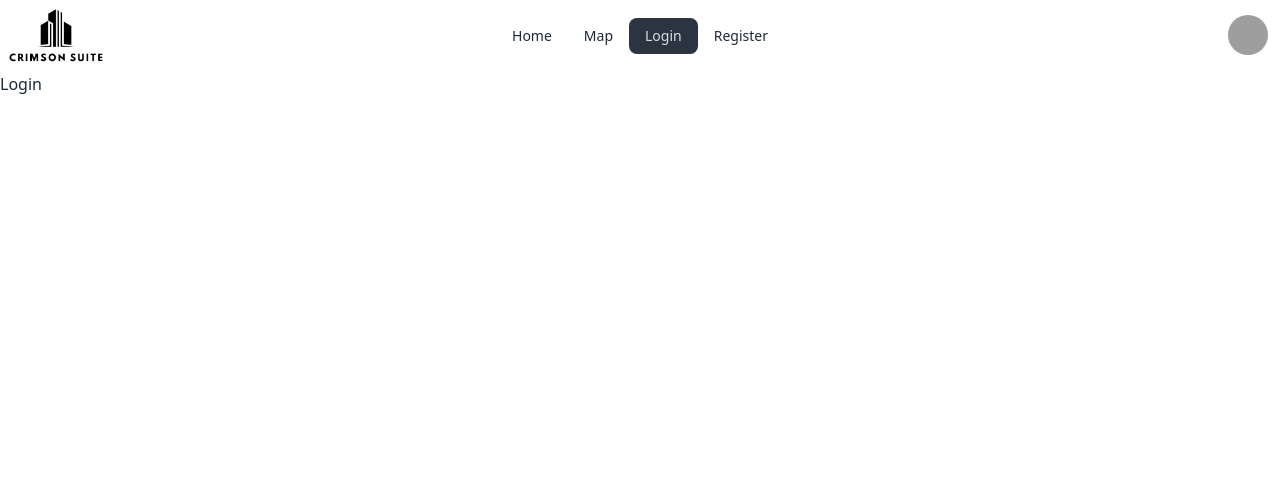
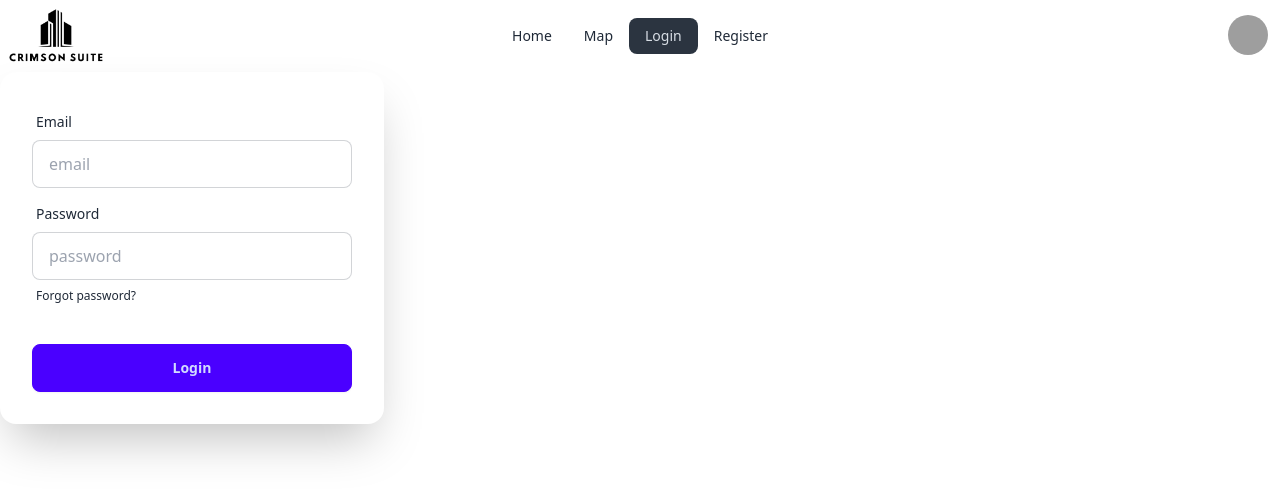
Before and after one commit to MASHRAFI47/Crimson-Suite-Client, a React (Vite) app: page /login in a window 1280 px wide. Shown: the top 496 px of the page. Built offline with nearby package versions, Linux system fonts and the light colour scheme; no server answers; grey boxes are pictures that could not be loaded.

Commit message:
register page added

```diff
--- a/package.json
+++ b/package.json
@@ -17,6 +17,7 @@
     "prop-types": "^15.8.1",
     "react": "^18.2.0",
     "react-dom": "^18.2.0",
+    "react-hook-form": "^7.51.4",
     "react-router-dom": "^6.23.1",
     "sort-by": "^1.2.0",
     "sweetalert2": "^11.11.0",
--- a/src/pages/Login/Login.jsx
+++ b/src/pages/Login/Login.jsx
@@ -1,8 +1,31 @@
 
 const Login = () => {
-  return (
-    <div>Login</div>
-  )
+    return (
+        <div>
+            <div className="card shrink-0 w-full max-w-sm shadow-2xl bg-base-100">
+                <form className="card-body">
+                    <div className="form-control">
+                        <label className="label">
+                            <span className="label-text">Email</span>
+                        </label>
+                        <input type="email" placeholder="email" className="input input-bordered" required />
+                    </div>
+                    <div className="form-control">
+                        <label className="label">
+                            <span className="label-text">Password</span>
+                        </label>
+                        <input type="password" placeholder="password" className="input input-bordered" required />
+                        <label className="label">
+                            <a href="#" className="label-text-alt link link-hover">Forgot password?</a>
+                        </label>
+                    </div>
+                    <div className="form-control mt-6">
+                        <button className="btn btn-primary">Login</button>
+                    </div>
+                </form>
+            </div>
+        </div>
+    )
 }
 
 export default Login
--- a/src/pages/Register/Register.jsx
+++ b/src/pages/Register/Register.jsx
@@ -1,38 +1,61 @@
+import { useContext } from "react"
+import { useForm } from "react-hook-form"
+import { AuthContext } from "../../providers/AuthProvider/AuthProvider"
 
 const Register = () => {
+    const {createUser, updateUserProfile} = useContext(AuthContext)
+
+    const {
+        register,
+        handleSubmit,
+        formState: { errors },
+      } = useForm()
+
+      const onSubmit= (data) => {
+        const {fullName, photoURL, email, password} = data;
+        createUser(email, password)
+        .then(() => {
+            updateUserProfile(fullName, photoURL)
+        })
+      }
+
     return (
         <div>
-            <div className="card shrink-0 w-full max-w-2xl shadow-2xl bg-base-100 mx-auto">
-                <form className="card-body">
+            <div className="card shrink-0 w-full max-w-2xl shadow-2xl bg-base-100 mx-auto border">
+                <form className="card-body" onSubmit={handleSubmit(onSubmit)}>
                     <div className="form-control">
                         <label className="label">
                             <span className="label-text">Full Name</span>
                         </label>
-                        <input type="text" placeholder="full name" className="input input-bordered" required />
+                        <input type="text" placeholder="full name" className="input input-bordered" {...register("fullName", { required: true })} />
+                        {errors.fullName && <span className="text-red-600">This field is required</span>}
                     </div>
                     <div className="form-control">
                         <label className="label">
                             <span className="label-text">Photo Url</span>
                         </label>
-                        <input type="text" placeholder="photo URL" className="input input-bordered" required />
+                        <input type="text" placeholder="photo URL" className="input input-bordered" {...register("photoURL", { required: true })} />
+                        {errors.photoURL && <span className="text-red-600">This field is required</span>}
                     </div>
                     <div className="form-control">
                         <label className="label">
                             <span className="label-text">Email</span>
                         </label>
-                        <input type="email" placeholder="email" className="input input-bordered" required />
+                        <input type="email" placeholder="email" className="input input-bordered" {...register("email", { required: true })} />
+                        {errors.email && <span className="text-red-600">This field is required</span>}
                     </div>
                     <div className="form-control">
                         <label className="label">
                             <span className="label-text">Password</span>
                         </label>
-                        <input type="password" placeholder="password" className="input input-bordered" required />
+                        <input type="password" placeholder="password" className="input input-bordered" {...register("password", { required: true })} />
+                        {errors.password && <span className="text-red-600">This field is required</span>}
                         <label className="label">
                             <a href="#" className="label-text-alt link link-hover">Forgot password?</a>
                         </label>
                     </div>
                     <div className="form-control mt-6">
-                        <button className="btn btn-primary">Login</button>
+                        <button className="btn btn-primary">Register</button>
                     </div>
                 </form>
             </div>
--- a/src/providers/AuthProvider/AuthProvider.jsx
+++ b/src/providers/AuthProvider/AuthProvider.jsx
@@ -1,4 +1,4 @@
-import { createUserWithEmailAndPassword, onAuthStateChanged } from 'firebase/auth';
+import { createUserWithEmailAndPassword, onAuthStateChanged, updateProfile } from 'firebase/auth';
 import PropTypes from 'prop-types';
 import { getAuth } from "firebase/auth";
 import { createContext, useEffect, useState } from "react"
@@ -8,14 +8,27 @@ const auth = getAuth(app);
 
 export const AuthContext = createContext(null)
 
-const AuthProvider = ({children}) => {
+const AuthProvider = ({ children }) => {
     const [user, setUser] = useState(null)
-    const[loading, setLoading] = useState(true)
+    const [loading, setLoading] = useState(true)
     console.log(user)
 
     const createUser = (email, password) => {
         setLoading(true)
         return createUserWithEmailAndPassword(auth, email, password)
+    }
+
+    const updateUserProfile = (fullName, image) => {
+        return updateProfile(auth.currentUser, {
+            displayName: fullName, photoURL: image
+        }).then(() => {
+            setUser({
+                displayName: fullName,
+                photoURL: image
+            })
+        }).catch((error) => {
+           console.log(error.message)
+        });
     }
 
     useEffect(() => {
@@ -28,13 +41,13 @@ const AuthProvider = ({children}) => {
         }
     }, []);
 
-    const authInfo = {user, loading, createUser}
+    const authInfo = { user, loading, createUser, updateUserProfile }
 
-  return (
-    <AuthContext.Provider value={authInfo}>
-        {children}
-    </AuthContext.Provider>
-  )
+    return (
+        <AuthContext.Provider value={authInfo}>
+            {children}
+        </AuthContext.Provider>
+    )
 }
 
 
```
Also changed, not shown: 1 other file (tests, documents, lock files or other folders).
